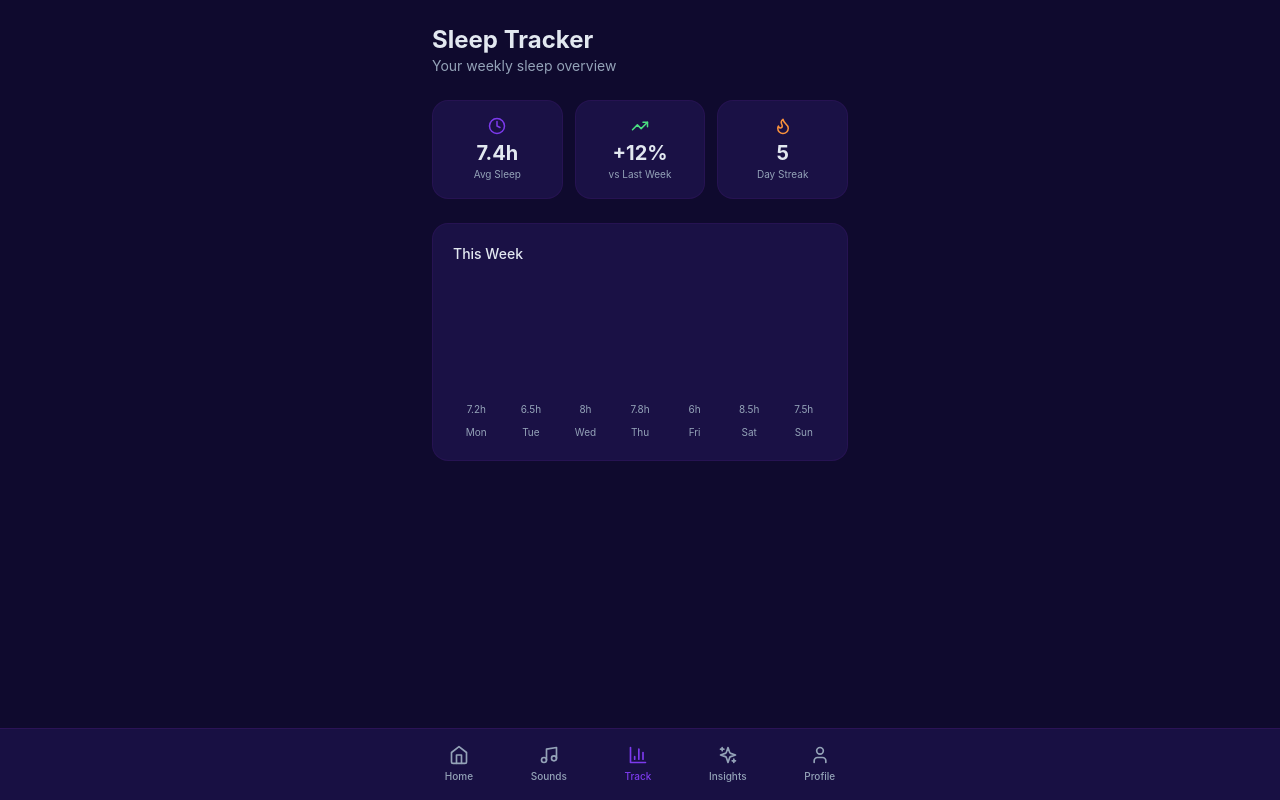
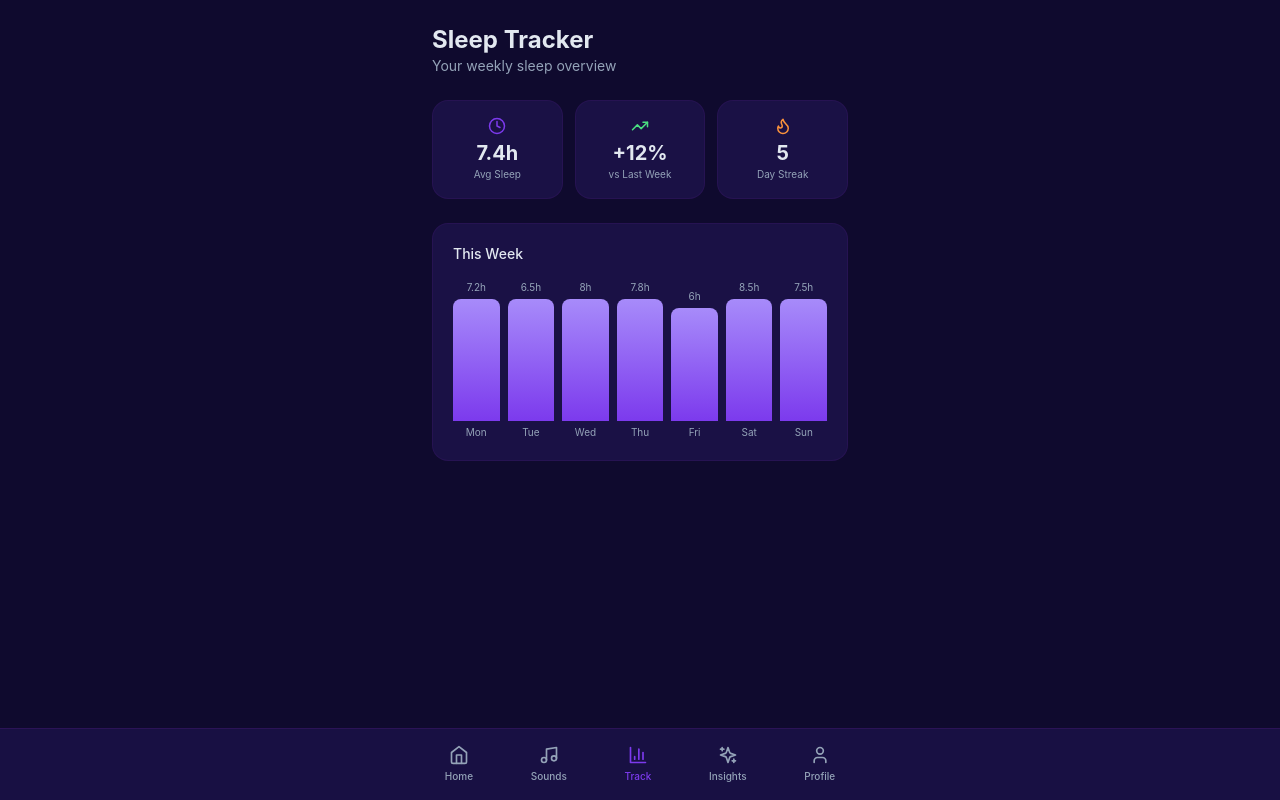
Before and after one commit to N-i-k-e-t/driftai-sleep-wellness, a React (Vite) app: page /tracker in a window 1280 px wide. Built offline with nearby package versions, Linux system fonts and the light colour scheme; no server answers.

Commit message:
Fix bar chart rendering - use inline height and justify-end

```diff
--- a/src/pages/Tracker.tsx
+++ b/src/pages/Tracker.tsx
@@ -8,7 +8,6 @@ const maxH = Math.max(...weekData.map(d => d.hours))
 
 export default function Tracker() {
   const avg = (weekData.reduce((s, d) => s + d.hours, 0) / 7).toFixed(1)
-
   return (
     <div className="space-y-6">
       <div><h1 className="text-2xl font-bold">Sleep Tracker</h1><p className="text-drift-muted text-sm">Your weekly sleep overview</p></div>
@@ -28,11 +27,11 @@ export default function Tracker() {
       </div>
       <div className="bg-drift-card rounded-2xl p-5 border border-purple-900/20">
         <p className="text-sm font-medium mb-4">This Week</p>
-        <div className="flex items-end justify-between gap-2 h-40">
+        <div className="flex items-end justify-between gap-2" style={{ height: '160px' }}>
           {weekData.map(({ day, hours }) => (
-            <div key={day} className="flex-1 flex flex-col items-center gap-1">
+            <div key={day} className="flex-1 flex flex-col items-center justify-end h-full gap-1">
               <span className="text-[10px] text-drift-muted">{hours}h</span>
-              <div className="w-full rounded-t-lg bg-gradient-to-t from-drift-accent to-drift-glow transition-all" style={{ height: `${(hours / maxH) * 100}%` }} />
+              <div className="w-full rounded-t-lg bg-gradient-to-t from-drift-accent to-drift-glow" style={{ height: `${(hours / maxH) * 100}%`, minHeight: '4px' }} />
               <span className="text-[10px] text-drift-muted">{day}</span>
             </div>
           ))}
```
